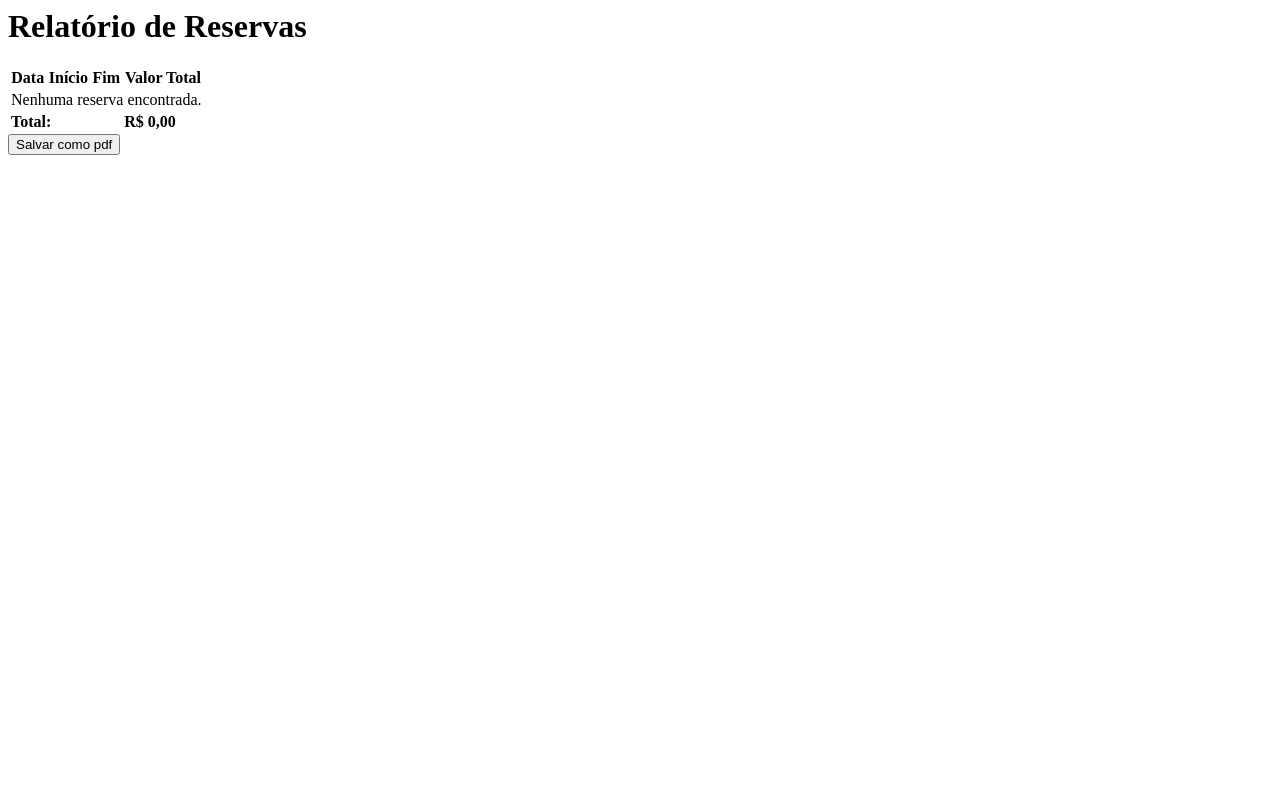
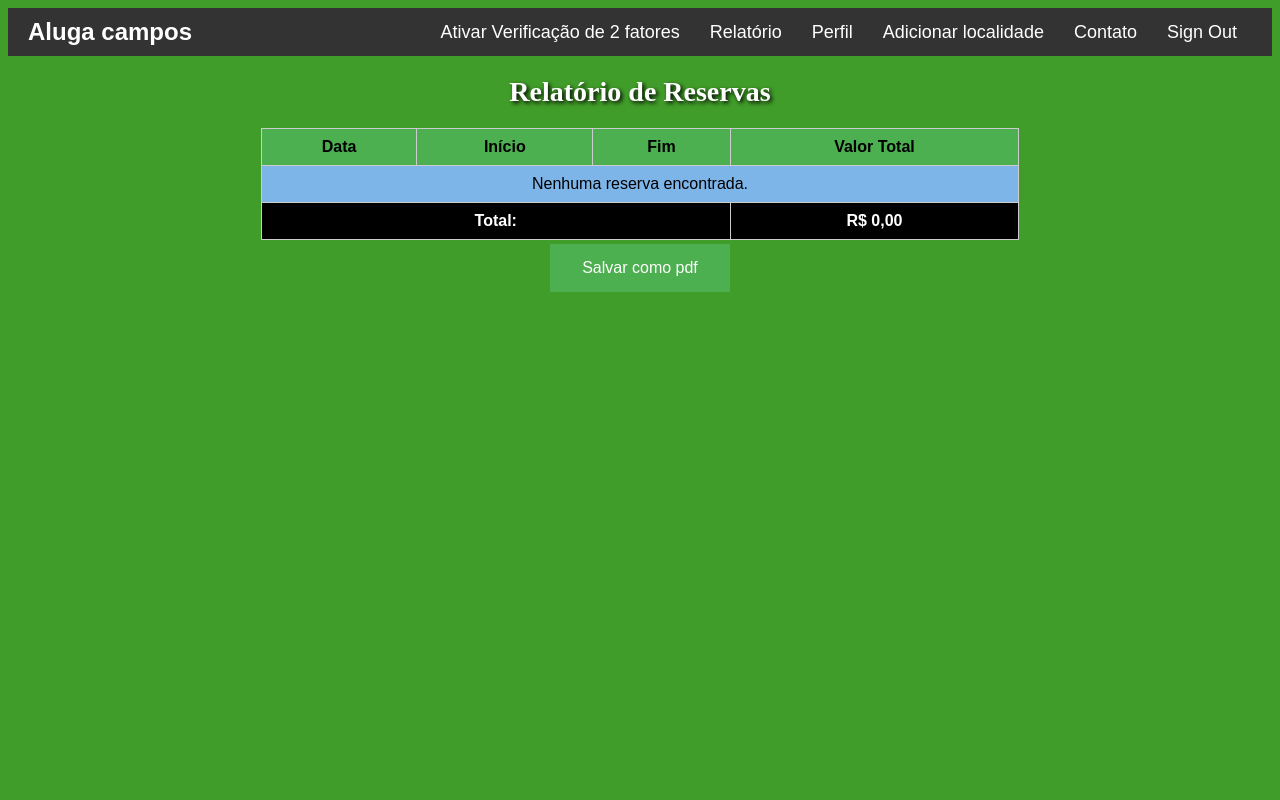
Before and after one commit to Rick0012345/projeto_dms_desafio_backup, a Django app: page /accounts/profile/relatorio in a window 1280 px wide. Run offline with Django 5.2, Linux system fonts and the light colour scheme; the visitor is signed in with stand-in values (Sample User, id 1); data that the repository does not hold is empty; parts of the project's set-up code (start-up, migrations or seed data) failed here and were passed over.

Commit message:
pagina de relatório estilizada

```diff
--- /dev/null
+++ b/djangoapp/login_app/static/css/relatorio.css
@@ -0,0 +1,96 @@
+/* Centralizar a tabela */
+#table-container {
+    width: 60%; /* Ajuste conforme necessário */
+    margin: 0 auto; /* Centraliza a tabela horizontalmente */
+    text-align: center;
+}
+
+/* Estilização da tabela */
+.table {
+    width: 100%;
+    border-collapse: collapse;
+    font-family: Arial, sans-serif;
+    background-color: #7eb5e9;
+
+}
+
+.table th, .table td {
+    padding: 9px;
+    border: 1px solid #ccc;
+}
+
+.table th {
+    background-color: #4CAF50;
+    color: rgb(0, 0, 0);
+}
+
+.table tr:nth-child(even) {
+    background-color: #f2f2f2;
+}
+
+.table tfoot td {
+    font-weight: bold;
+    background-color: #000000;
+    color: #ffffff;
+}
+#btn{
+    background-color: #4CAF50;
+    border: none;
+    color: white;
+    padding: 15px 32px;
+    text-align: center;
+    text-decoration: none;
+    display: inline-block;
+    font-size: 16px;
+    margin: 4px 2px;
+    cursor: pointer;
+    justify-content: center;
+}
+.navbar {
+    background-color: #333;
+    color: white;
+    padding: 10px 20px;
+    display: flex;
+    justify-content: space-between;
+    align-items: center;
+    font-family: Arial, sans-serif;
+}
+
+.navbar-logo {
+    font-size: 24px;
+    cursor: pointer;
+    font-weight: bold;
+}
+
+.navbar-menu {
+    list-style: none;
+    margin: 0;
+    padding: 0;
+    display: flex;
+}
+
+.navbar-menu li {
+    margin: 0 15px;
+}
+
+.navbar-menu a {
+    color: white;
+    text-decoration: none;
+    font-size: 18px;
+}
+
+.navbar-menu a:hover {
+    text-decoration: underline;
+}
+
+body{
+    background-color: rgb(65, 157, 41);
+}
+
+#title {
+    text-align: center;
+    margin: 20px 0;
+    font-size: 28px;
+    color: white;
+    text-shadow: 2px 2px 4px #000000;
+}
--- a/djangoapp/login_app/templates/pages/main.html
+++ b/djangoapp/login_app/templates/pages/main.html
@@ -21,6 +21,7 @@
 
         <ul class="navbar-menu">
             <li><a href="{%url 'mfa_index'%}">Ativar Verificação de 2 fatores</a></li>
+            <li><a href="relatorio">Relatório</a></li>
             <li><a href="perfilUsuario">Perfil</a></li>
             <li><a href="add-campo">Adicionar localidade</a></li>
             <li><a href="#cntt">Contato</a></li>
--- a/djangoapp/login_app/templates/pages/relatorio.html
+++ b/djangoapp/login_app/templates/pages/relatorio.html
@@ -1,23 +1,49 @@
+{% load static %}
+{% load i18n %}
+<!DOCTYPE html>
+<html lang="en">
+<head>
+    <meta charset="UTF-8">
+    <meta name="viewport" content="width=device-width, initial-scale=1.0">
+    <title>Document</title>
+    <link rel="stylesheet" href="{% static 'css/relatorio.css' %}">
+</head>
+<body>
 
-{% block content %}
-<h1>Relatório de Reservas</h1>
+<nav class="navbar">
 
+    <div class="navbar-logo">Aluga campos</div>
+
+    <ul class="navbar-menu">
+        <li><a href="{%url 'mfa_index'%}">Ativar Verificação de 2 fatores</a></li>
+        <li><a href="relatorio">Relatório</a></li>
+
+        <li><a href="perfilUsuario">Perfil</a></li>
+        <li><a href="add-campo">Adicionar localidade</a></li>
+        <li><a href="#cntt">Contato</a></li>
+        <li><a href="{% url 'account_logout' %}">{% trans "Sign Out" %}</a></li>
+    </ul>
+</nav>
+
+<h1 id= "title">Relatório de Reservas</h1>
+
+<div id="table-container">
 <table class="table">
-    <thead>
-        <tr>
+    <thead id="table-head">
+        <tr id="table-row">
             <th>Data</th>
             <th>Início</th>
             <th>Fim</th>
             <th>Valor Total</th>
         </tr>
     </thead>
-    <tbody>
+    <tbody id = "table-body">
         {% for reserva in reservas %}
         <tr>
-            <td>{{ reserva.dia|date:"d/m/Y" }}</td>
-            <td>{{ reserva.inicio|time:"H:i" }}</td>
-            <td>{{ reserva.final|time:"H:i" }}</td>
-            <td>R$ {{ reserva.valor_total|floatformat:2 }}</td>
+            <td id="table-data">{{ reserva.dia|date:"d/m/Y" }}</td>
+            <td id="table-data">{{ reserva.inicio|time:"H:i" }}</td>
+            <td id="table-data">{{ reserva.final|time:"H:i" }}</td>
+            <td id="table-data">R$ {{ reserva.valor_total|floatformat:2 }}</td>
         </tr>
         {% empty %}
         <tr>
@@ -32,6 +58,7 @@
         </tr>
     </tfoot>
 </table>
-{% endblock %}
-
-<button onclick= "window.print()">Salvar como pdf</button>
+</div>
+<center><button id="btn" onclick= "window.print()">Salvar como pdf</button></center>
+</body>
+</html>
--- a/djangoapp/login_app/views.py
+++ b/djangoapp/login_app/views.py
@@ -107,7 +107,7 @@ def profile(request):
 def listacampos(request):
     return render(request, "pages/listcampos.html")
 
-@login_required
+@staff_member_required
 def fazer_relatorio(request):
     # Buscar todas as reservas
     reservas = Reserva.objects.all().order_by('dia', 'inicio')
```
Also changed, not shown: djangoapp/login_app/static/css/style.css (+7 -0 lines), djangoapp/login_app/templates/pages/listcampos.html (+6 -1 lines), djangoapp/login_app/templates/pages/profile.html (+6 -6 lines).
